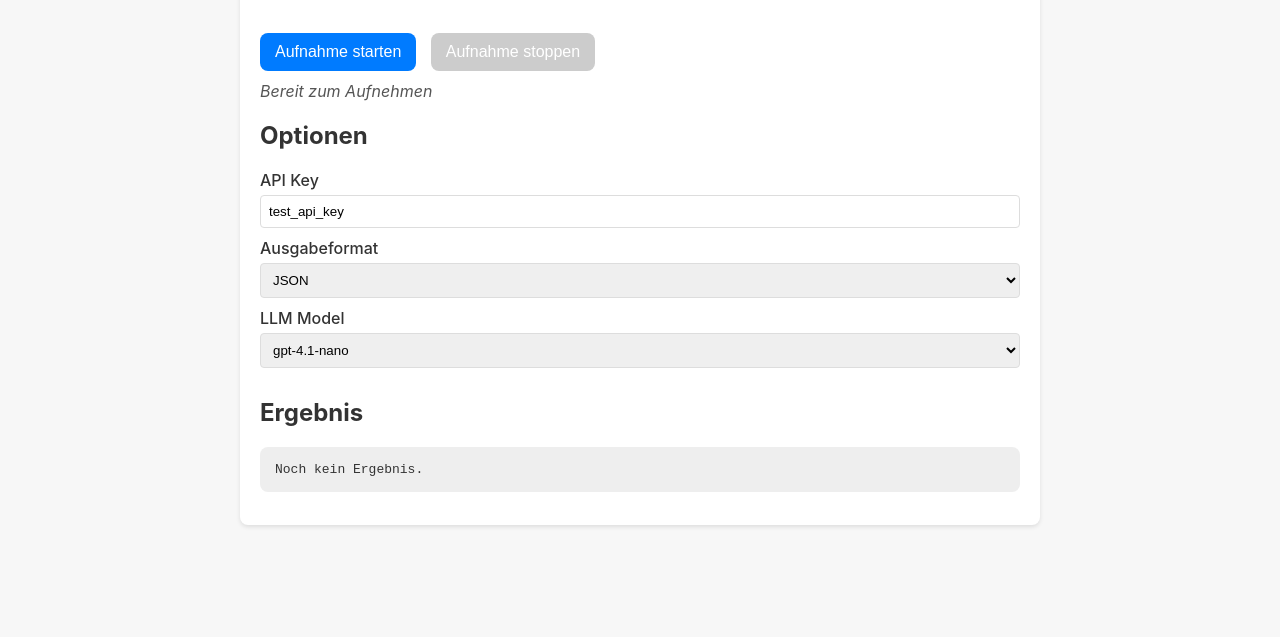
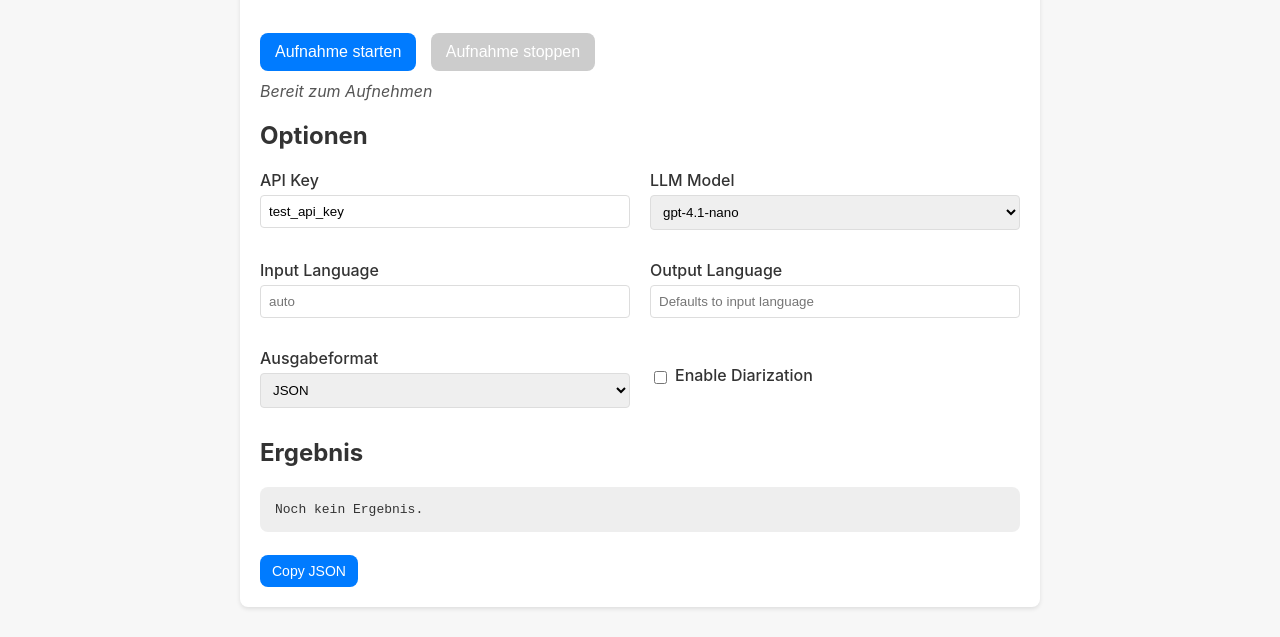
Before and after one commit to docdimy/scribe-engine, a plain HTML site: page app/static/index.html in a window 1280 px wide. Shown: the part 236-873 px from the top of the page. Before the commit the page ends 800 px from the top, so only its background shows below. Drawn offline with Linux system fonts and the light colour scheme.

Commit message:
correcting index.html

```diff
--- a/app/static/index.html
+++ b/app/static/index.html
@@ -1,9 +1,10 @@
 <!DOCTYPE html>
-<html lang="en">
+<html lang="de">
 <head>
     <meta charset="UTF-8">
     <meta name="viewport" content="width=device-width, initial-scale=1.0">
     <title>Scribe Engine Test</title>
+    <link rel="icon" href="/static/scribe-engine.svg" type="image/svg+xml">
     <style>
         :root {
             --primary-color: #007bff;
@@ -112,7 +113,7 @@
 </head>
 <body>
     <header class="header">
-        <img src="scribe-engine.svg" alt="Logo" class="logo">
+        <img src="/static/scribe-engine.svg" alt="Logo" class="logo">
         <h1>Web Test</h1>
     </header>
     <div class="container">
@@ -135,16 +136,12 @@
 
             <div class="options">
                 <h2>Optionen</h2>
+                <div class="options-grid">
+                    <div>
                         <label for="apiKey">API Key</label>
                         <input type="text" id="apiKey" value="test_api_key">
-
-                <label for="outputFormat">Ausgabeformat</label>
-                <select id="outputFormat">
-                    <option value="json">JSON</option>
-                    <option value="fhir">FHIR</option>
-                    <option value="xml">XML</option>
-                </select>
-
+                    </div>
+                    <div>
                         <label for="model">LLM Model</label>
                         <select id="model">
                             <option value="gpt-4.1-nano">gpt-4.1-nano</option>
@@ -152,9 +149,32 @@
                             <option value="gpt-4o-mini">gpt-4o-mini</option>
                         </select>
                     </div>
+                    <div>
+                        <label for="language">Input Language</label>
+                        <input type="text" id="language" placeholder="auto">
+                    </div>
+                    <div>
+                        <label for="outputLanguage">Output Language</label>
+                        <input type="text" id="outputLanguage" placeholder="Defaults to input language">
+                    </div>
+                    <div>
+                        <label for="outputFormat">Ausgabeformat</label>
+                        <select id="outputFormat">
+                            <option value="json">JSON</option>
+                            <option value="fhir">FHIR</option>
+                            <option value="xml">XML</option>
+                        </select>
+                    </div>
+                    <div class="checkbox-group">
+                        <input type="checkbox" id="diarization">
+                        <label for="diarization">Enable Diarization</label>
+                    </div>
+                </div>
+            </div>
 
             <h2>Ergebnis</h2>
             <pre id="result">Noch kein Ergebnis.</pre>
+            <button id="copyButton" class="copy-btn">Copy JSON</button>
         </div>
     </div>
 
```
Lines whose indentation alone changed are shown as unchanged.
